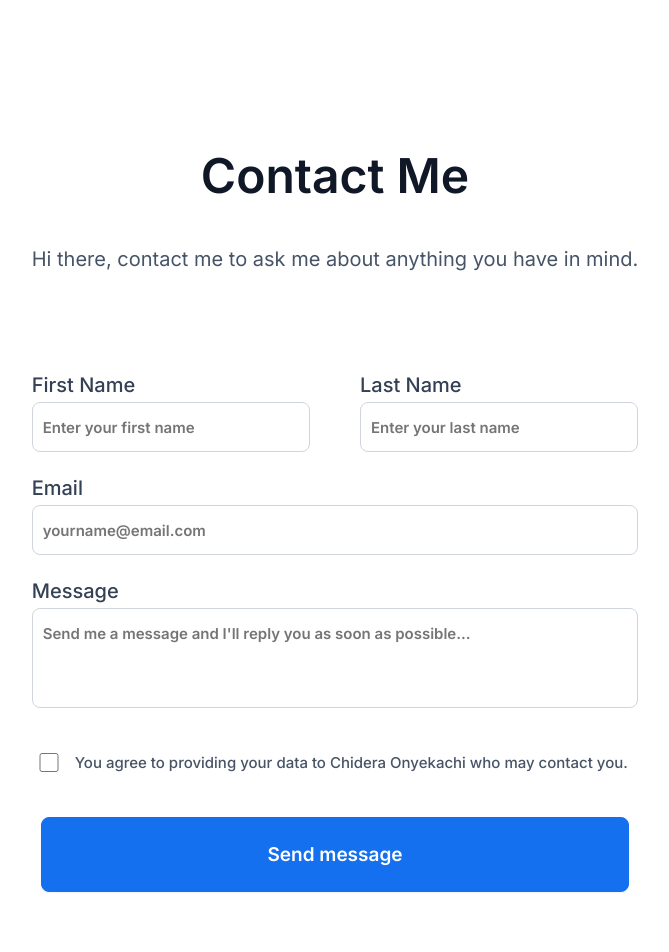
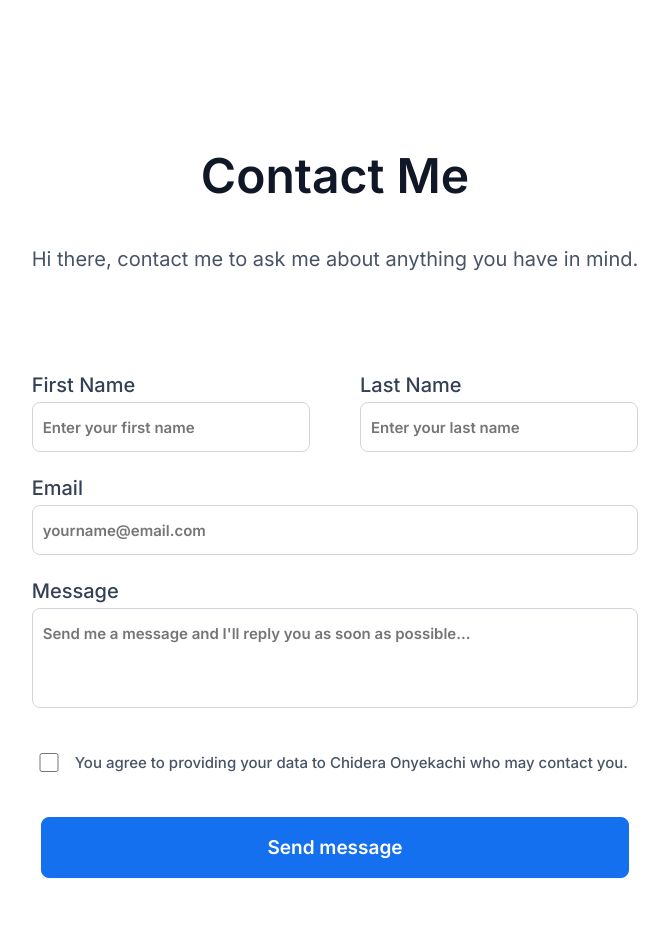
Before and after one commit to ChideraDev/Zuri-first-task, a React (Create React App) app: page /#/contact in a window 1280 px wide. Shown: the top 952 px of the page, without its empty margins (305-974 px from the left). Built offline with nearby package versions, Linux system fonts and the light colour scheme.

Commit message:
changed btn height

```diff
--- a/src/index.css
+++ b/src/index.css
@@ -210,7 +210,7 @@ gap: 10px;
 
 #btn__submit{
   width: 97%;
-    height: 75px;
+    height: 61px;
     text-align: center;
     background: #1570EF;
     border: 1px solid #1570EF;
```
